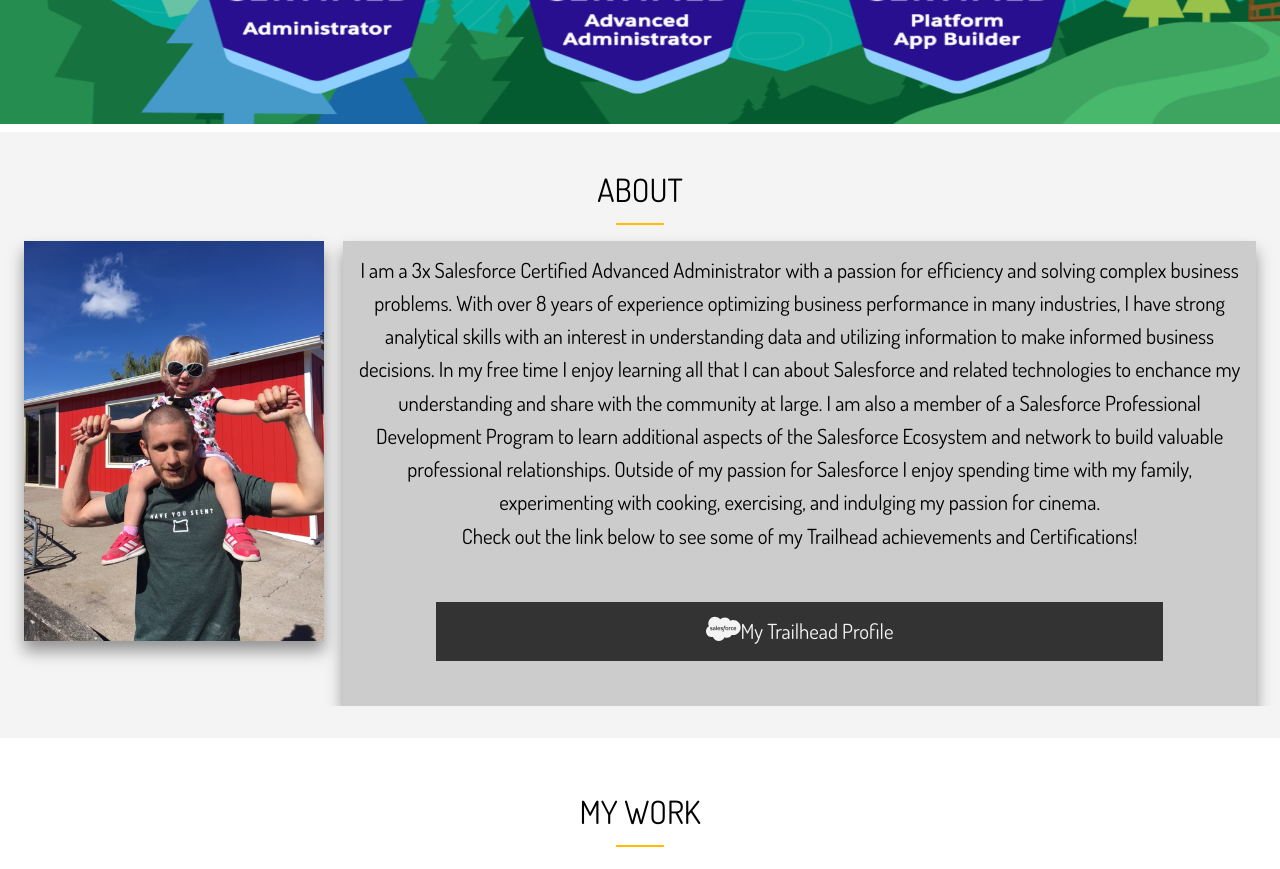
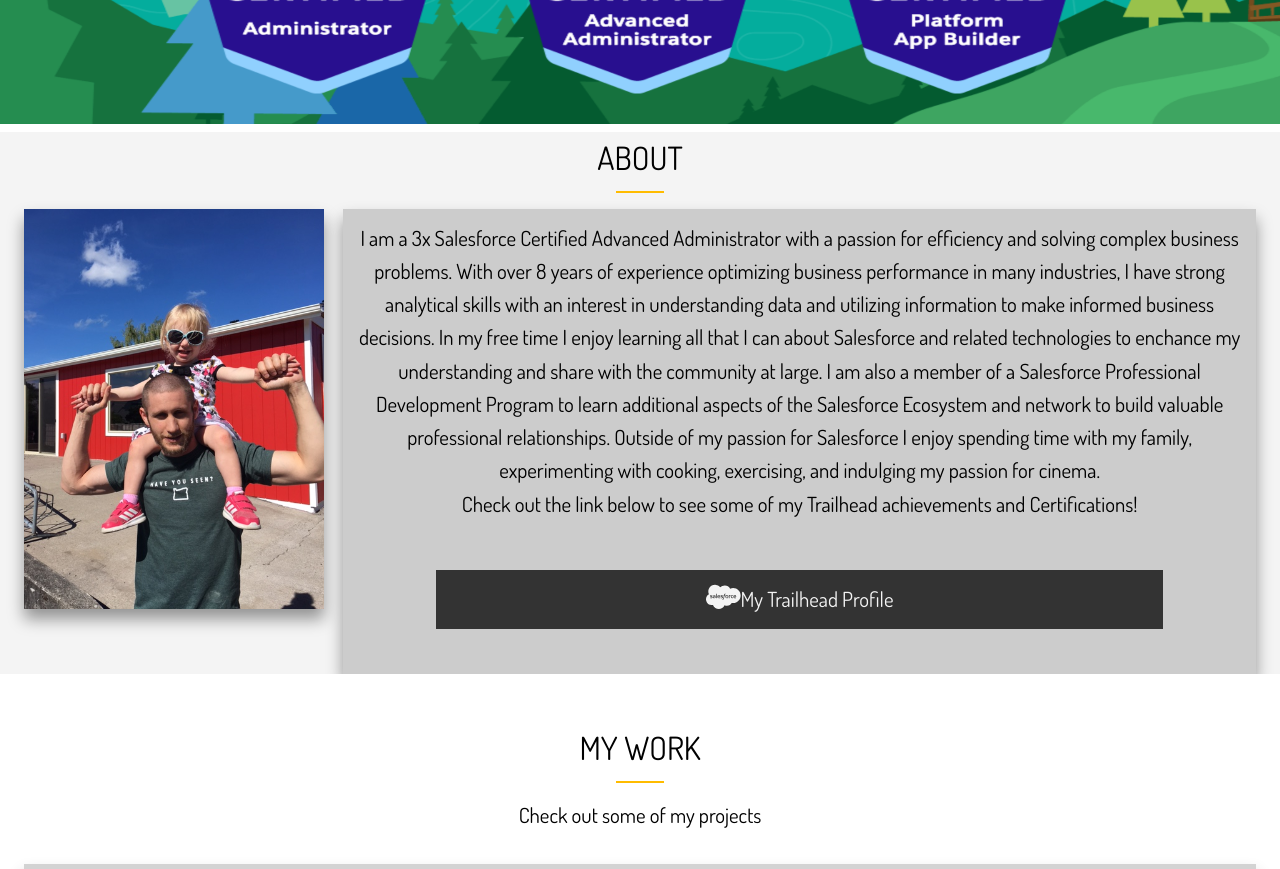
Before and after one commit to nrobert444/Dev-Portfolio, a React (Create React App) app: page / in a window 1280 px wide. Shown: the part 940-1809 px from the top of the page. Built offline with nearby package versions, Linux system fonts and the light colour scheme.

Commit message:
removed padding from section and adjusted font-size for lead

```diff
--- a/src/components/AboutInfo/AboutInfo.jsx
+++ b/src/components/AboutInfo/AboutInfo.jsx
@@ -15,7 +15,7 @@
           alt='salesforce certificates'
         ></StyledImg>
       </div>
-      <section className='text-center py-2 bg-light'>
+      <section className='text-center bg-light'>
         <Container>
           <SectionTitle>About</SectionTitle>
           <BottomLine />
--- a/src/components/AboutInfo/AboutInfo.styles.jsx
+++ b/src/components/AboutInfo/AboutInfo.styles.jsx
@@ -17,7 +17,6 @@
   .bio {
     grid-area: bio;
     padding: 0.8rem;
-    font-size: 1 rem;
     box-shadow: 0 10px 15px 0 rgba(0, 0, 0, 0.4);
   }
 
```
